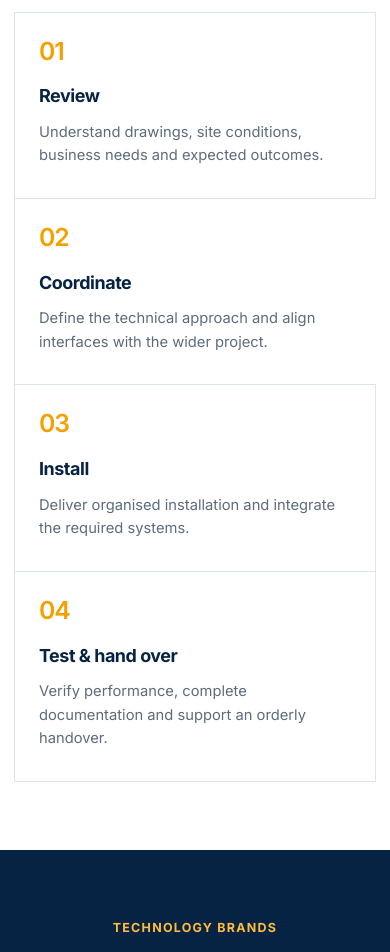
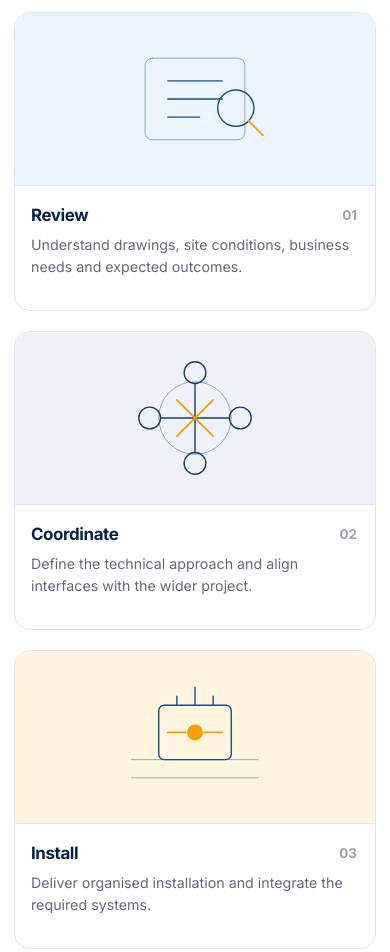
Before and after one commit to omarmohamedmedany/tyknawy, a plain HTML site: page index.html in a window 390 px wide. Shown: the part 4580-5532 px from the top of the page. Drawn offline with Linux system fonts and the light colour scheme.

Commit message:
how we work changes

```diff
--- a/index.html
+++ b/index.html
@@ -172,10 +172,70 @@
           <p>Every project is different, but the delivery discipline remains consistent: understand the requirement, coordinate the solution, install carefully and verify the result.</p>
         </div>
         <div class="process-grid">
-          <article class="reveal"><span>01</span><h3>Review</h3><p>Understand drawings, site conditions, business needs and expected outcomes.</p></article>
-          <article class="reveal"><span>02</span><h3>Coordinate</h3><p>Define the technical approach and align interfaces with the wider project.</p></article>
-          <article class="reveal"><span>03</span><h3>Install</h3><p>Deliver organised installation and integrate the required systems.</p></article>
-          <article class="reveal"><span>04</span><h3>Test &amp; hand over</h3><p>Verify performance, complete documentation and support an orderly handover.</p></article>
+          <article class="service-card reveal">
+            <div class="service-visual visual-network" aria-hidden="true">
+              <svg viewBox="0 0 520 300">
+                <rect class="ghost" x="150" y="60" width="220" height="180" rx="16"/>
+                <path d="M200 110h120M200 150h120M200 190h70"/>
+                <circle cx="350" cy="170" r="40"/>
+                <path class="accent" d="M378 198l32 32"/>
+              </svg>
+            </div>
+            <div class="service-body">
+              <span class="service-number">01</span>
+              <h3>Review</h3>
+              <p>Understand drawings, site conditions, business needs and expected outcomes.</p>
+            </div>
+          </article>
+          <article class="service-card reveal">
+            <div class="service-visual visual-security" aria-hidden="true">
+              <svg viewBox="0 0 520 300">
+                <circle class="ghost" cx="260" cy="150" r="80"/>
+                <circle cx="160" cy="150" r="24"/>
+                <circle cx="360" cy="150" r="24"/>
+                <circle cx="260" cy="50" r="24"/>
+                <circle cx="260" cy="250" r="24"/>
+                <path d="M184 150h152M260 74v152"/>
+                <path class="accent" d="M220 110l80 80M300 110l-80 80"/>
+              </svg>
+            </div>
+            <div class="service-body">
+              <span class="service-number">02</span>
+              <h3>Coordinate</h3>
+              <p>Define the technical approach and align interfaces with the wider project.</p>
+            </div>
+          </article>
+          <article class="service-card reveal">
+            <div class="service-visual visual-electrical" aria-hidden="true">
+              <svg viewBox="0 0 520 300">
+                <path class="ghost" d="M120 200h280M120 240h280"/>
+                <rect x="180" y="80" width="160" height="120" rx="12"/>
+                <path d="M260 80v-40M220 80v-20M300 80v-20"/>
+                <circle class="accent-fill" cx="260" cy="140" r="16"/>
+                <path class="accent" d="M200 140h40M280 140h40"/>
+              </svg>
+            </div>
+            <div class="service-body">
+              <span class="service-number">03</span>
+              <h3>Install</h3>
+              <p>Deliver organised installation and integrate the required systems.</p>
+            </div>
+          </article>
+          <article class="service-card reveal">
+            <div class="service-visual visual-software" aria-hidden="true">
+              <svg viewBox="0 0 520 300">
+                <rect class="ghost" x="140" y="70" width="240" height="160" rx="16"/>
+                <circle cx="260" cy="150" r="50"/>
+                <path class="accent" d="M235 155l15 15 30-30"/>
+                <path d="M190 70v-20h140v20"/>
+              </svg>
+            </div>
+            <div class="service-body">
+              <span class="service-number">04</span>
+              <h3>Test &amp; hand over</h3>
+              <p>Verify performance, complete documentation and support an orderly handover.</p>
+            </div>
+          </article>
         </div>
       </div>
     </section>
--- a/styles.css
+++ b/styles.css
@@ -555,16 +555,7 @@
 .process-grid {
   display: grid;
   grid-template-columns: repeat(4, 1fr);
-  gap: 0;
-  border-top: 1px solid var(--line);
-  border-bottom: 1px solid var(--line);
-}
-.process-grid article {
-  padding: 34px 30px;
-  border-right: 1px solid var(--line);
-}
-.process-grid article:first-child {
-  border-left: 1px solid var(--line);
+  gap: 20px;
 }
 .process-grid > article > span {
   display: block;
@@ -930,15 +921,6 @@
   .process-grid {
     grid-template-columns: repeat(2, 1fr);
   }
-  .process-grid article:nth-child(2) {
-    border-right: 0;
-  }
-  .process-grid article:nth-child(-n + 2) {
-    border-bottom: 1px solid var(--line);
-  }
-  .process-grid article:nth-child(3) {
-    border-left: 1px solid var(--line);
-  }
 }
 @media (max-width: 840px) {
   .section {
@@ -1096,16 +1078,6 @@
   .process-grid {
     grid-template-columns: 1fr;
   }
-  .process-grid article,
-  .process-grid article:first-child,
-  .process-grid article:nth-child(3) {
-    border-left: 1px solid var(--line);
-    border-right: 1px solid var(--line);
-    border-bottom: 1px solid var(--line);
-  }
-  .process-grid article:last-child {
-    border-bottom: 0;
-  }
   .two-col {
     grid-template-columns: 1fr;
   }
@@ -1259,9 +1231,7 @@
   letter-spacing: 0.15em;
 }
 
-.process-grid article {
-  padding: 30px 30px 34px;
-}
+/* process-grid article padding removed */
 .process-grid > article > span {
   margin-bottom: 24px;
   font-size: 1.72rem;
@@ -1320,9 +1290,7 @@
     font-size: 1.55rem;
     margin-bottom: 18px;
   }
-  .process-grid article {
-    padding: 26px 24px 30px;
-  }
+  /* process-grid media padding removed */
   .brand-grid {
     grid-template-columns: repeat(2, minmax(0, 1fr));
   }
```
